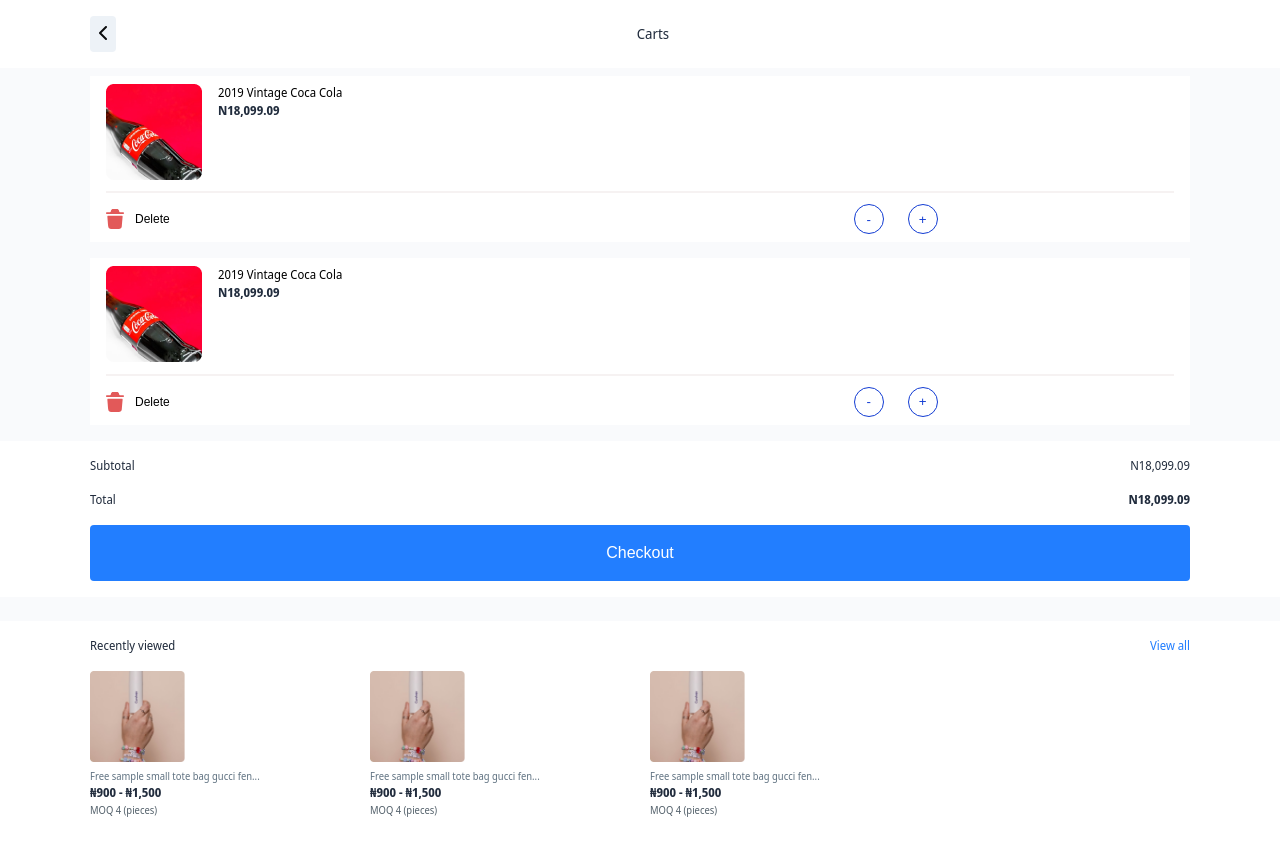
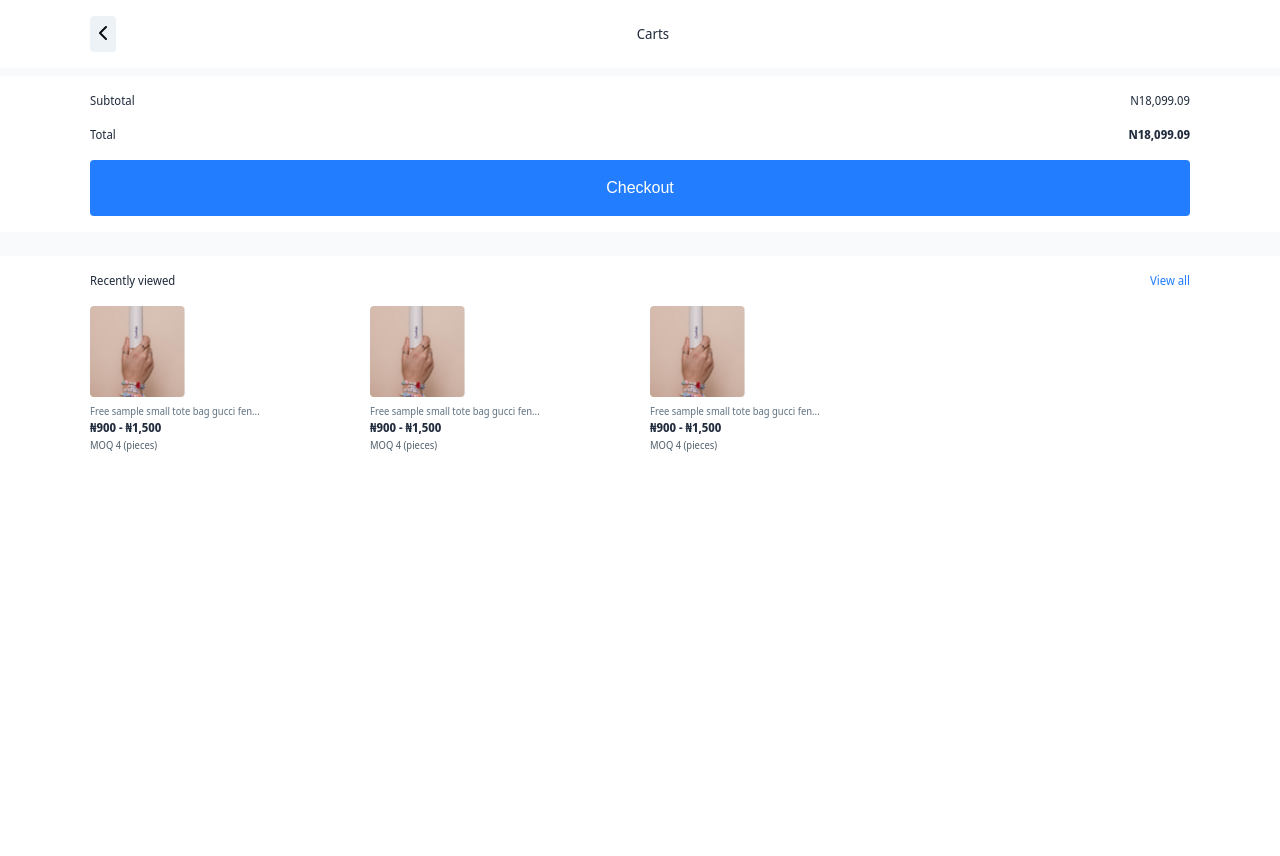
Before and after one commit to Umarmuhd/e-commerce, a React (Create React App) app: page /view-cart in a window 1280 px wide. Shown: the top 856 px of the page. After the commit the page ends 800 px from the top, so only its background shows below. Built offline with nearby package versions, Linux system fonts and the light colour scheme.

Commit message:
increament in cart

```diff
--- a/src/pages/Cart.css
+++ b/src/pages/Cart.css
@@ -22,6 +22,9 @@
   margin-bottom: 1rem;
 }
 
+.cart .cart-item img {
+  width: 30%;
+}
 .cart .cart-item .details {
   margin-left: 1rem;
 }
--- a/src/pages/Cart.js
+++ b/src/pages/Cart.js
@@ -1,14 +1,29 @@
-import React from "react";
+import React, { useState, useEffect } from "react";
 import { Link } from "react-router-dom";
+import { CartState } from "../context";
 
 import "./Cart.css";
 
 import caret from "../assets/images/caret-back.svg";
-import coke from "../assets/images/coke.png";
 import trash from "../assets/images/trash.svg";
 import product from "../assets/images/product-1.png";
 
 export default function Cart() {
+  const {
+    state: { cart },
+    dispatch,
+  } = CartState();
+  const [total, setTotal] = useState(0);
+
+  console.log(total, dispatch);
+
+  useEffect(() => {
+    setTotal(
+      cart.reduce((acc, curr) => acc + Number(curr.price) * curr.qty, 0)
+    );
+  }, [cart]);
+
+  console.log(cart);
   return (
     <>
       <div className="cart">
@@ -31,14 +46,13 @@
         <div className="container">
           <div className="cart-content">
             <ul className="cart-items">
-              <li className="cart-item">
+              {cart.map((item) => (
+                <li className="cart-item" key={item.id}>
                   <div className="flex">
-                  <img src={coke} alt="..." />
+                    <img src={item.image} alt="..." />
                     <div className="details">
-                    <h2 className="name sm font-normal">
-                      2019 Vintage Coca Cola
-                    </h2>
-                    <p className="price sm font-bolder">N18,099.09</p>
+                      <h2 className="name sm font-normal">{item.name}</h2>
+                      <p className="price sm font-bolder">N{item.price}</p>
                     </div>
                   </div>
                   <div className="line"></div>
@@ -54,39 +68,14 @@
                         className="font-medium"
                         min={1}
                         max={100}
+                        value={item.qty}
+                        onChange={(e) => console.log(e.target.value)}
                       />
                       <button>+</button>
                     </div>
                   </div>
                 </li>
-              <li className="cart-item">
-                <div className="flex">
-                  <img src={coke} alt="..." />
-                  <div className="details">
-                    <h2 className="name sm font-normal">
-                      2019 Vintage Coca Cola
-                    </h2>
-                    <p className="price sm font-bolder">N18,099.09</p>
-                  </div>
-                </div>
-                <div className="line"></div>
-                <div className="flex controls">
-                  <button className="delete flex">
-                    <img src={trash} alt="delete" />
-                    <span className="sm">Delete</span>
-                  </button>
-                  <div className="params flex">
-                    <button>-</button>
-                    <input
-                      type="number"
-                      className="font-medium"
-                      min={0}
-                      max={100}
-                    />
-                    <button>+</button>
-                  </div>
-                </div>
-              </li>
+              ))}
             </ul>
           </div>
         </div>
--- a/src/pages/ViewProduct.js
+++ b/src/pages/ViewProduct.js
@@ -58,7 +58,7 @@
                 </Link>
               </li>
               <li className="cart">
-                <Link to="/cart">
+                <Link to="/view-cart">
                   <span className="around-img">
                     <span className="xs">{cart.length}</span>
                     <img src={mycart} alt="my cart" />
```
Lines whose indentation alone changed are shown as unchanged.
